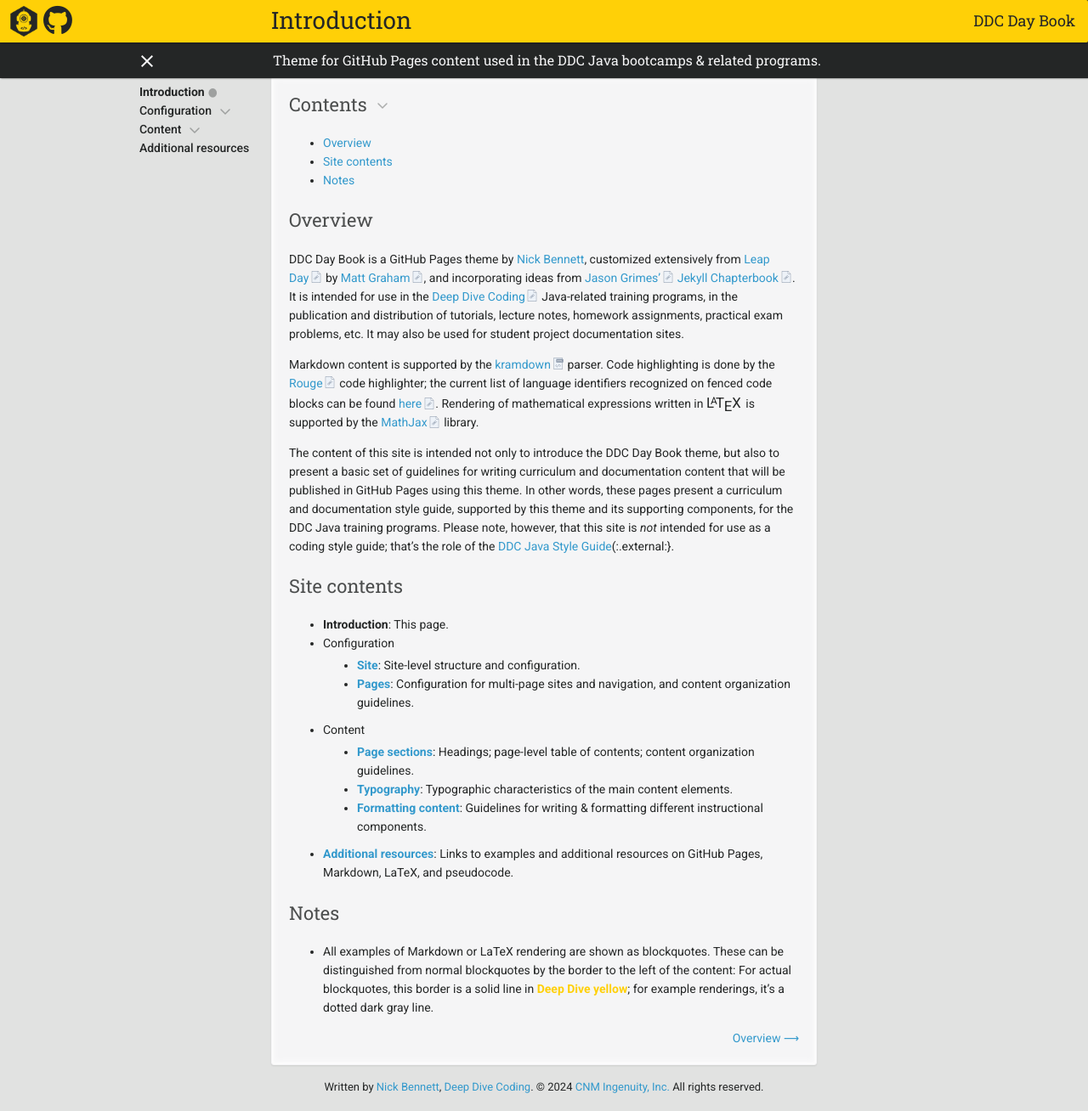
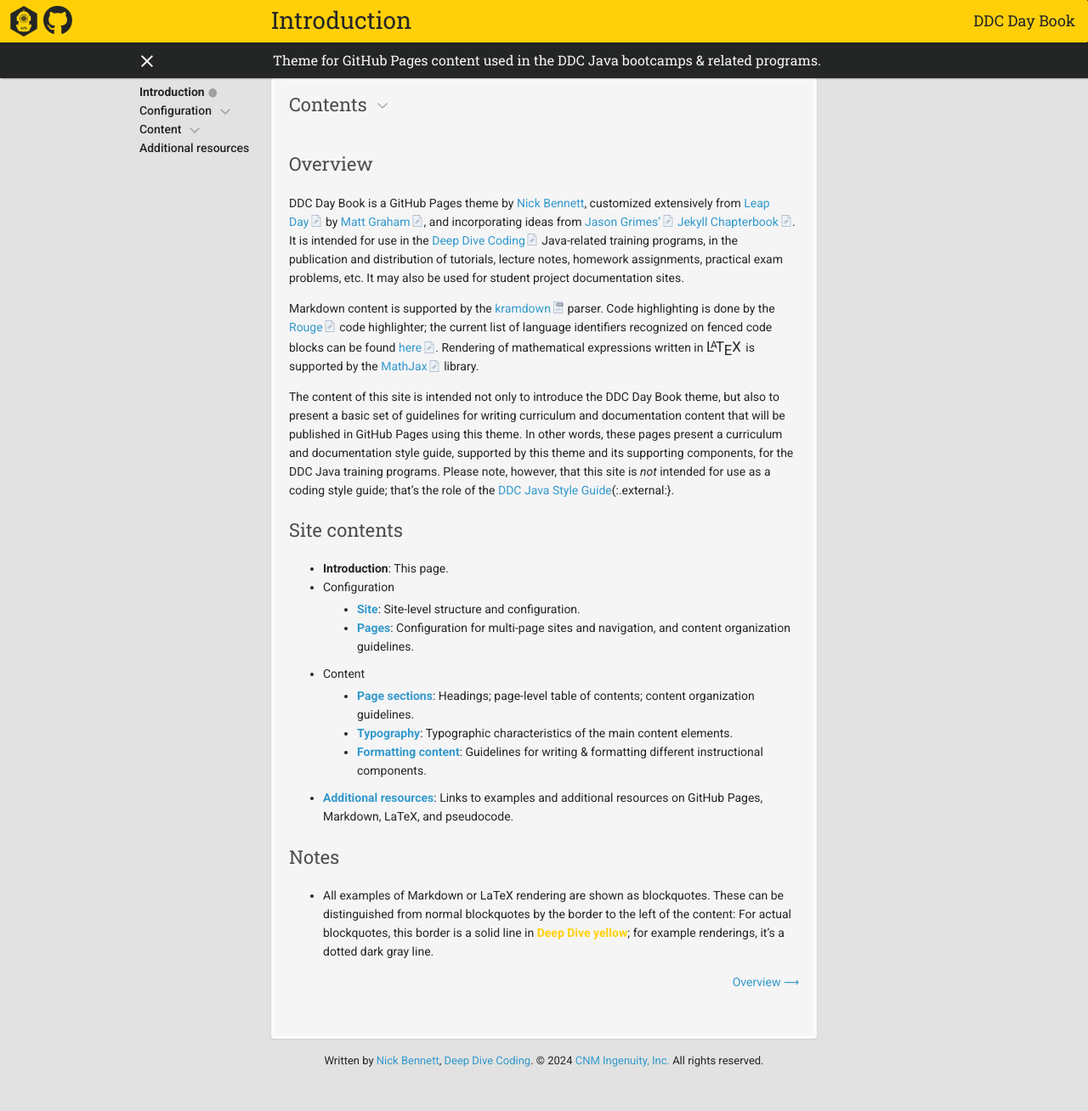
Before and after one commit to ddc-java/ddc-day-book, a Jekyll site: the page built from index.md, in a window 1280 px wide and 1308 px high. Shown: the whole window at 85% size. Built offline with Jekyll 4.4.1, drawn with Linux system fonts in a browser that asks for light colours; nearby versions of some CDN libraries; our own code applies the rules of GitHub Pages for plain Markdown files; formulas are drawn with MathJax 3.

Commit message:
Set up collapsing contents 14

```diff
--- a/_sass/ddc-day-book.scss
+++ b/_sass/ddc-day-book.scss
@@ -492,8 +492,14 @@
       }
 
       + ul, ol {
-        &.collabsible {
-          display: none;
+          &.collapsible {
+          height: 0;
+          transform: scaleY(0);
+          transform-origin: top;
+          transition-property: transform, height;
+          transition-duration: 0.2s, 0.2s;
+          transition-timing-function: ease-in, ease-in;
+          transition-delay: 0s, 0.03s;
         }
       }
 
@@ -509,7 +515,10 @@
 
         + ul, ol {
           &.collapsible {
-            display: block;
+            height: 100%;
+            transform: scaleY(1);
+            transition-property: height, transform;
+            transition-timing-function: ease-out, ease-out;
           }
         }
 
```
